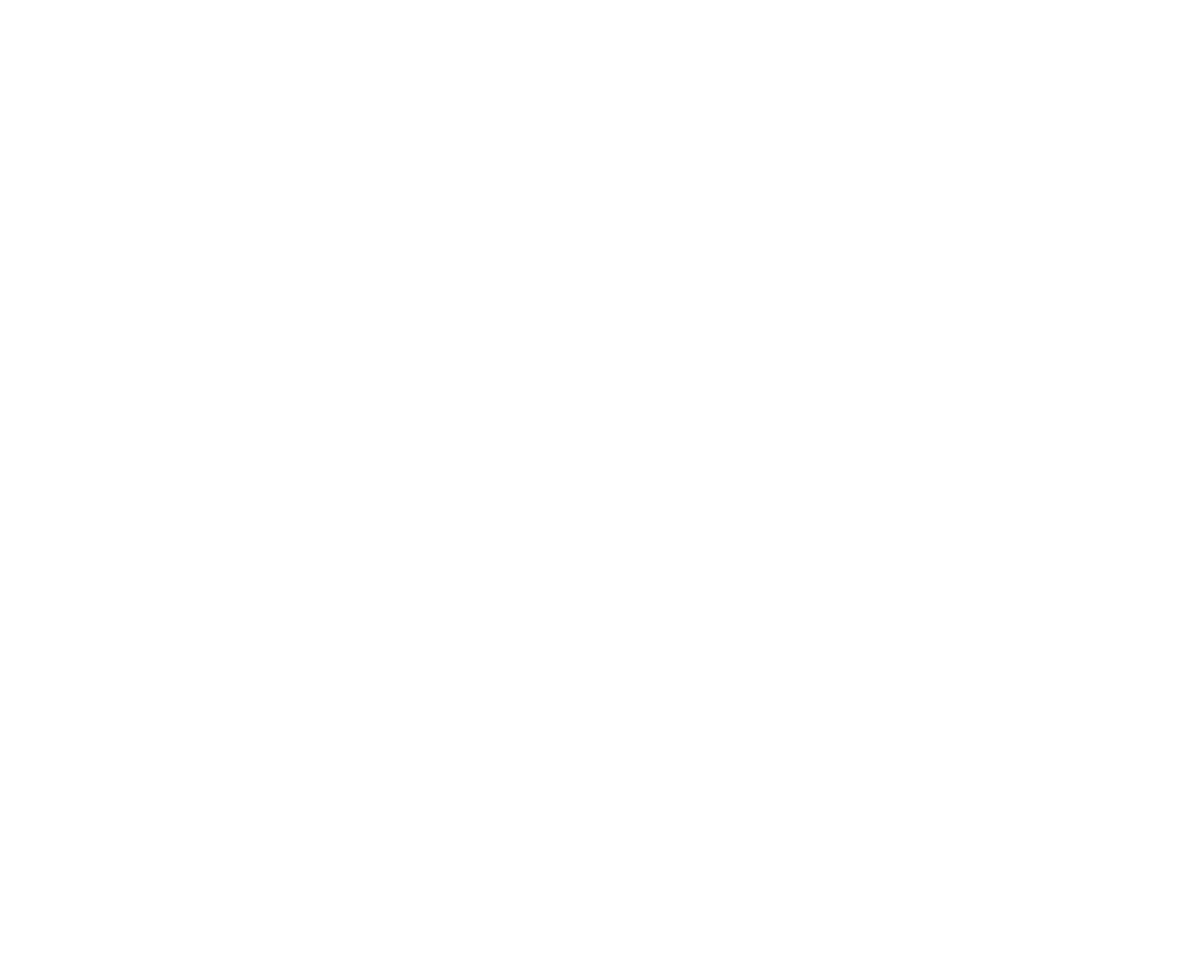
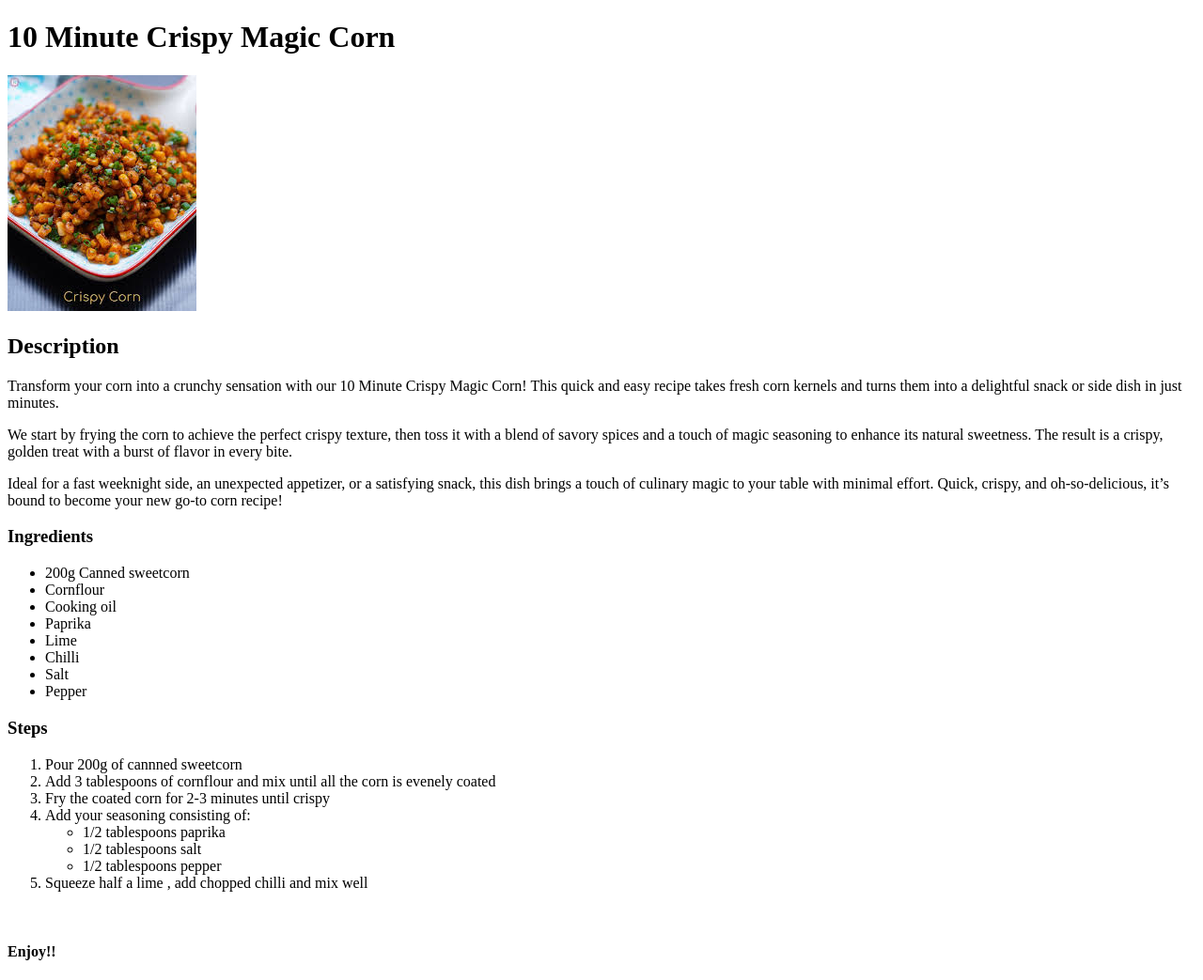
Before and after one commit to WebBree/odin-recipes, a plain HTML site: page recipes/magic-corn.html in a window 1280 px wide. Shown: the whole page at 94% size. Before the commit the page ends 800 px from the top, so only its background shows below. Drawn offline with Linux system fonts and the light colour scheme.

Commit message:
Corn recipe

```diff
--- a/recipes/magic-corn.html
+++ b/recipes/magic-corn.html
@@ -0,0 +1,60 @@
+<!DOCTYPE html>
+<html lang="en">
+<head>
+    <meta charset="UTF-8">
+    <meta name="viewport" content="width=device-width, initial-scale=1.0">
+    <title>Magic Corn</title>
+</head>
+<body>
+    <h1>10 Minute Crispy Magic Corn</h1>
+    <img src="../corn.jpeg" alt="Crispy Magic Corn">
+    <h2>Description</h2>
+    <p>Transform your corn into a crunchy sensation with our 10 Minute Crispy Magic
+      Corn! This quick and easy recipe takes fresh corn kernels and turns them into
+       a delightful snack or side dish in just minutes.
+    </p>
+    <p>
+        We start by frying the corn to achieve the perfect crispy texture,
+         then toss it with a blend of savory spices and a touch of magic
+         seasoning to enhance its natural sweetness. The result is a crispy,
+          golden treat with a burst of flavor in every bite.
+    </p>
+    <p>
+        Ideal for a fast weeknight side, an unexpected appetizer, or a satisfying
+        snack, this dish brings a touch of culinary magic to your table with minimal
+         effort. Quick, crispy, and oh-so-delicious, it’s bound to become your new
+         go-to corn recipe!
+
+
+    </p>
+
+    <h3>Ingredients</h3>
+    <ul>
+        <li>200g Canned sweetcorn</li>
+        <li>Cornflour</li>
+        <li>Cooking oil</li>
+        <li>Paprika</li>
+        <li>Lime</li>
+        <li>Chilli</li>
+        <li>Salt</li>
+        <li>Pepper</li>
+    </ul>
+    <h3>Steps</h3>
+    <ol>
+        <li>Pour 200g of cannned sweetcorn </li>
+        <li>Add 3 tablespoons of cornflour and mix until all the corn is evenely coated</li>
+        <li>Fry the coated corn for 2-3 minutes until crispy</li>
+        <li>Add your seasoning consisting of:
+            <ul>
+                <li>1/2 tablespoons paprika</li>
+                <li>1/2 tablespoons salt</li>
+                <li>1/2 tablespoons pepper</li>
+            </ul>
+        </li>
+        <li>Squeeze half a lime , add chopped chilli and mix well</li>
+    </ol>
+    <br>
+    <h4>Enjoy!!</h4>
+
+</body>
+</html>
```
Also changed, not shown: index.html (+1 -1 lines), recipes/mac-n-cheese.html (+4 -2 lines), corn.jpeg (added).
